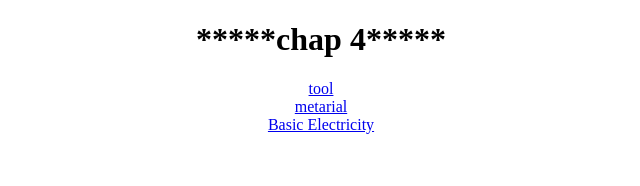
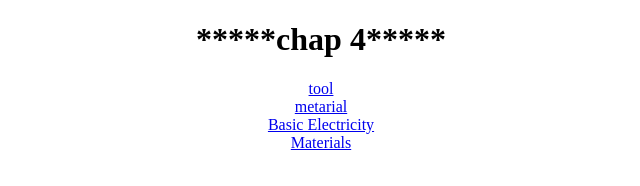
Before and after one commit to itiquiz/sudarshanbook, a plain HTML site: page index.html in a window 1280 px wide. Shown: the full height of the page, 319-959 px from the left. Drawn offline with Linux system fonts and the light colour scheme.

Commit message:
Update index.html

```diff
--- a/index.html
+++ b/index.html
@@ -17,4 +17,5 @@ h1 {text-align: center;}
 <center><a href="sudarshan/4">tool</a></center>
 <center><a href="sudarshan/5">metarial</a></center>
 	 <center><a href="sudarshan/6">Basic Electricity</a></center>
+	  <center><a href="sudarshan/7">Materials</a></center>
  </body>
```
